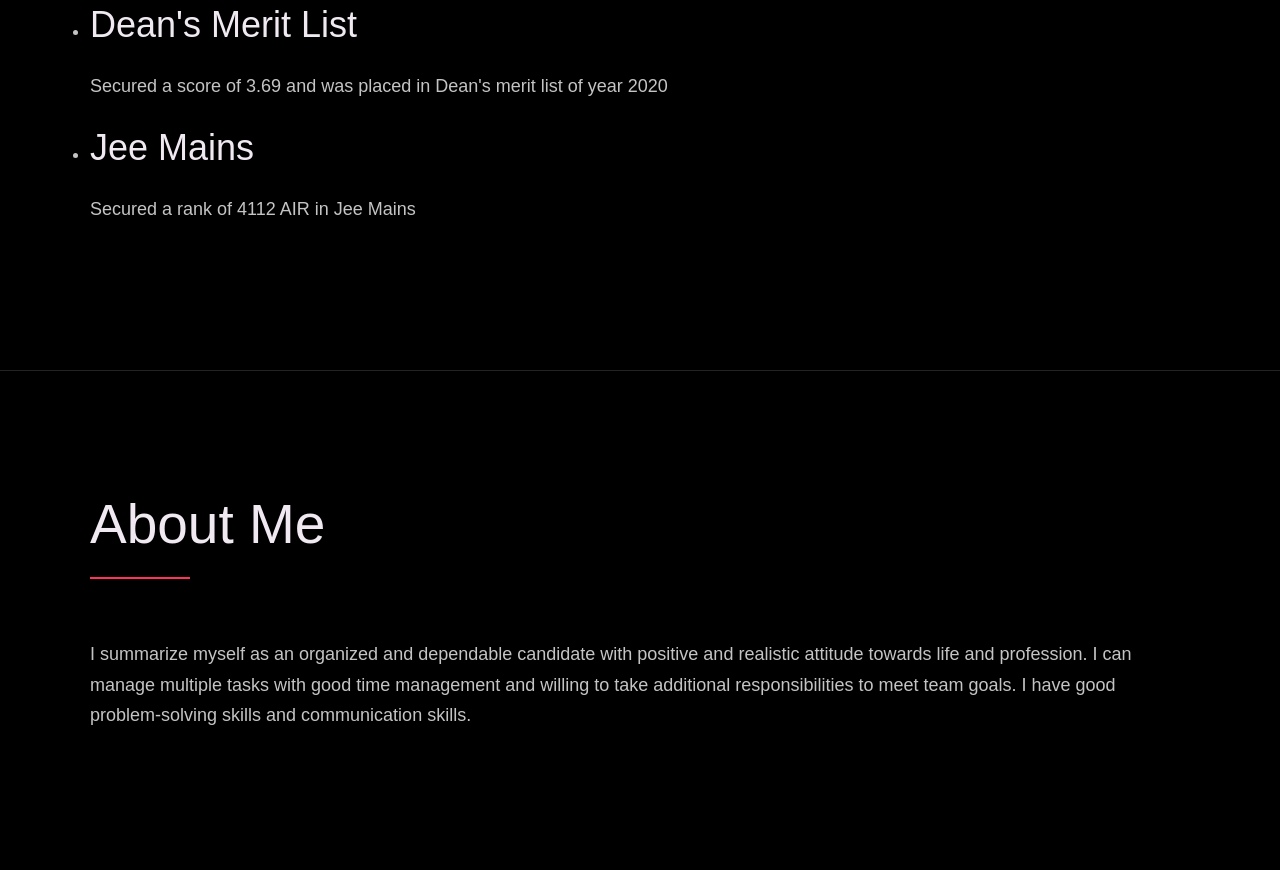
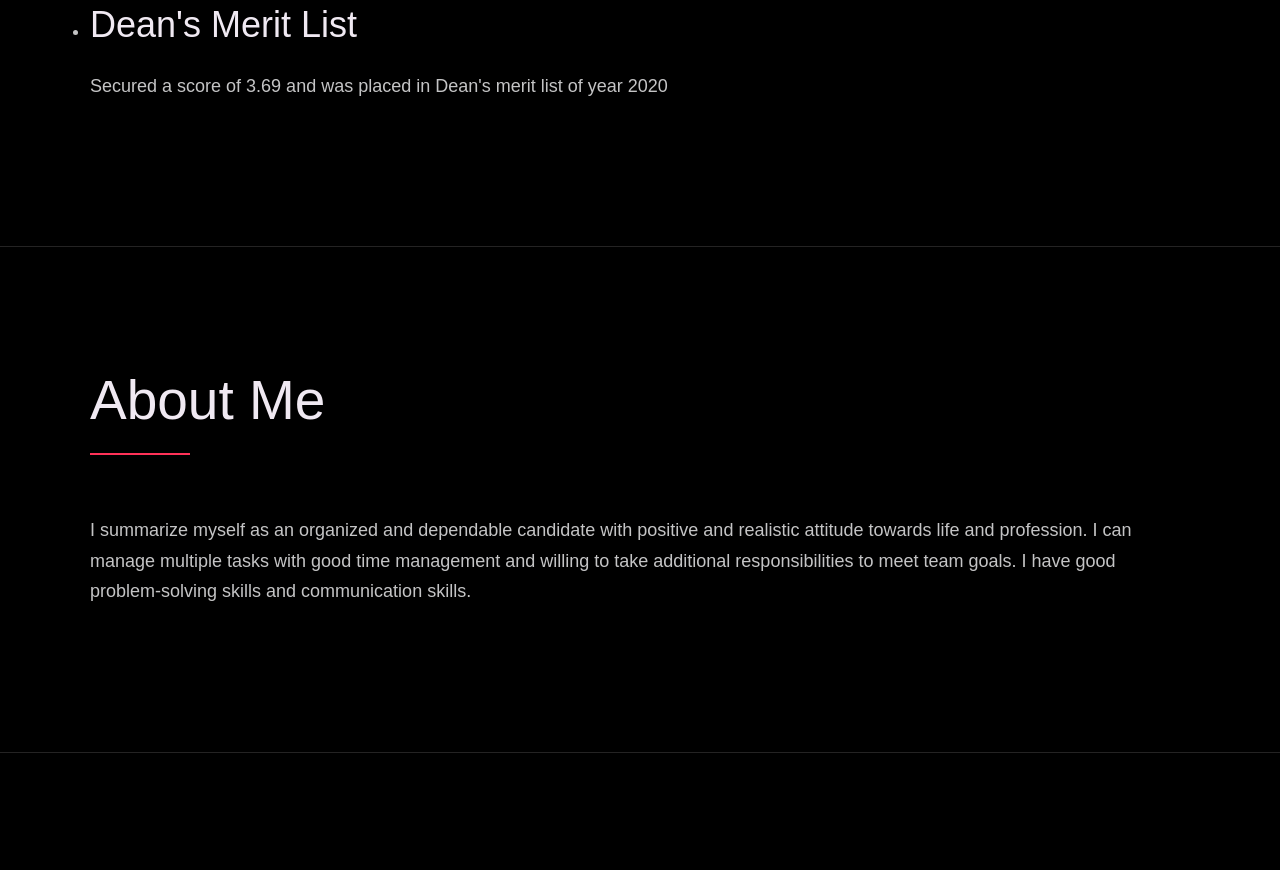
Before and after one commit to maruthisriram/maruthisriram, a website built with Parcel: page index.html in a window 1280 px wide. Shown: the part 2338-3208 px from the top of the page. Built offline with nearby package versions, Linux system fonts and the light colour scheme; files whose address does not match are found by name.

Commit message:
commit-10

```diff
--- a/index.html
+++ b/index.html
@@ -96,10 +96,6 @@
             <h3>Dean's Merit List</h3>
             <p>Secured a score of 3.69  and was placed in Dean's merit list of year 2020</p>
           </li>
-          <li>
-            <h3>Jee Mains</h3>
-            <p>Secured a rank of 4112 AIR in Jee Mains</p>
-          </li>
         </ul>
       </div>
     </div>
```
